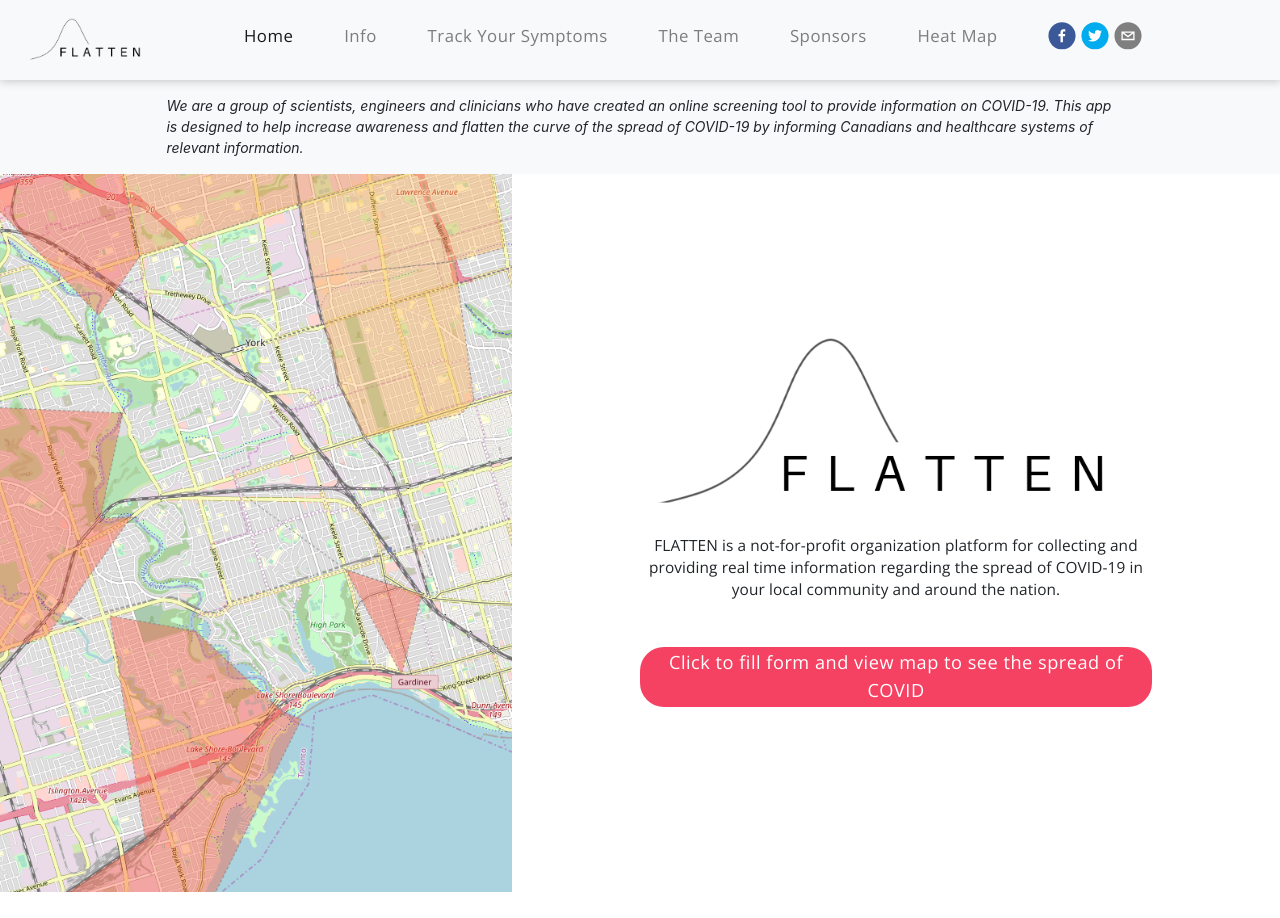
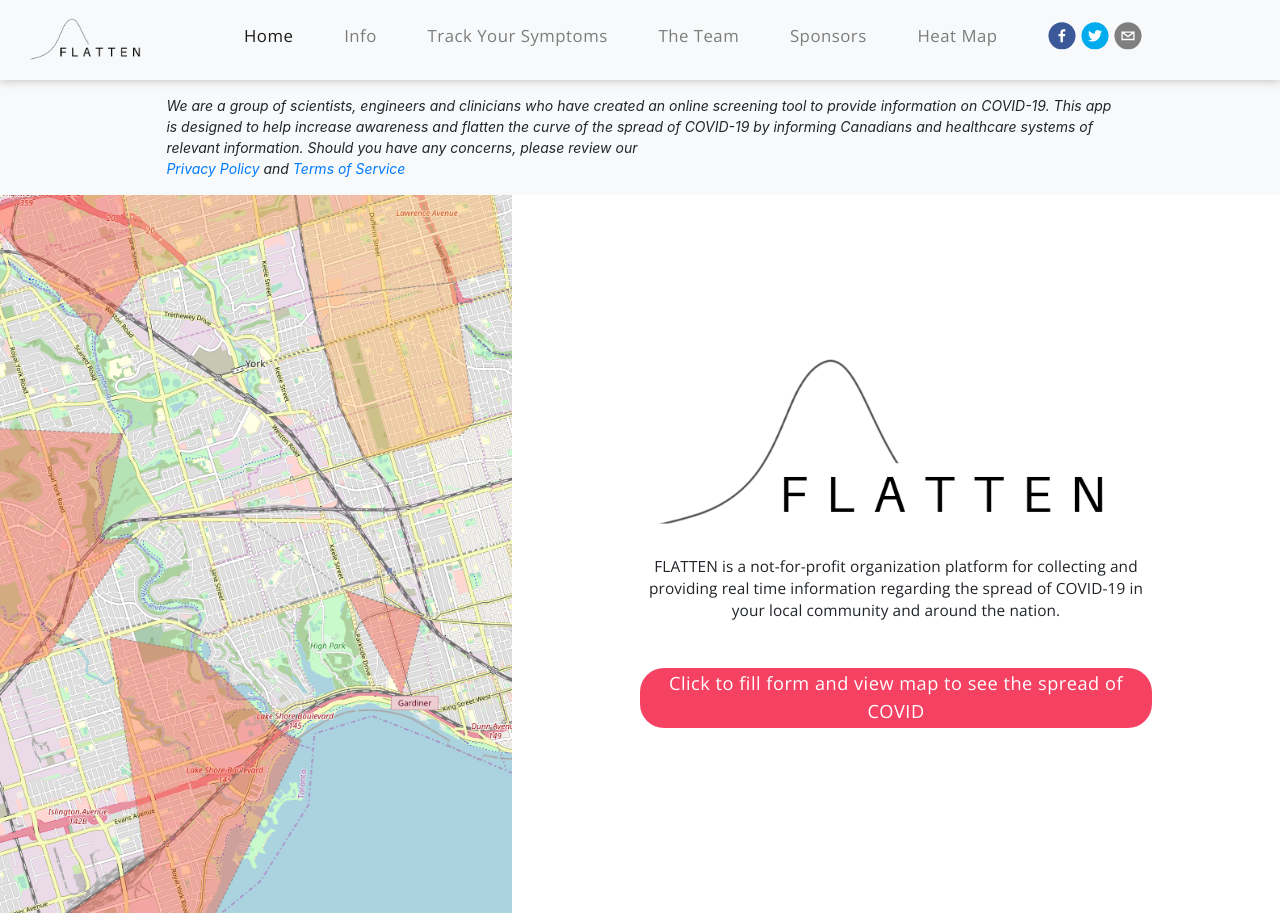
Before and after one commit to yifeiz/covid-19-frontend, a React (Create React App) app: page / in a window 1280 px wide. Before the commit the page ends 897 px from the top, so only its background shows below. Built offline with nearby package versions, Linux system fonts and the light colour scheme.

Commit message:
terms and conditions

```diff
--- a/src/components/about-us/AboutUs.jsx
+++ b/src/components/about-us/AboutUs.jsx
@@ -4,15 +4,9 @@ import Profile from "./Profile";
 import Disclaimer from "../disclaimer/Disclaimer";
 import volunteers from "./Volunteers";
 
-let disclaimerText = `We are a group of scientists, engineers and clinicians
-  who have created an online screening tool to provide information on COVID-19.
-  This app is designed to help increase awareness and flatten the curve of the
-  spread of COVID-19 by informing Canadians and healthcare systems of relevant
-  information.`;
-
 const AboutUs = () => (
   <React.Fragment>
-    <Disclaimer>{disclaimerText}</Disclaimer>
+    <Disclaimer />
     <div className="about-us">
       <section>
         <h4 className="title"> The Team </h4>
--- a/src/components/disclaimer/Disclaimer.js
+++ b/src/components/disclaimer/Disclaimer.js
@@ -2,9 +2,23 @@ import React from "react";
 
 import "./Disclaimer.css";
 
-const Disclaimer = ({ children }) => (
+const Disclaimer = () => (
   <div className="Disclaimer">
-    {children}
+    <div>
+      We are a group of scientists, engineers and clinicians who have created an
+      online screening tool to provide information on COVID-19. This app is
+      designed to help increase awareness and flatten the curve of the spread of
+      COVID-19 by informing Canadians and healthcare systems of relevant
+      information. Should you have any concerns, please review our
+    </div>
+    <a href="https://drive.google.com/open?id=1dbkrOLBBp_yqus-oeQ_JXdanDbdb8u-6">
+      Privacy Policy{" "}
+    </a>
+    and
+    <a href="https://drive.google.com/open?id=1Cb9yb1zFXrQs0TKIAytx-16vCuHpJBDc">
+      {" "}
+      Terms of Service
+    </a>
   </div>
 );
 
--- a/src/components/home/Home.jsx
+++ b/src/components/home/Home.jsx
@@ -4,15 +4,9 @@ import logo from "../../assets/logo.png";
 import "./home.css";
 import Disclaimer from "../disclaimer/Disclaimer";
 
-let disclaimerText = `We are a group of scientists, engineers and clinicians
-  who have created an online screening tool to provide information on COVID-19.
-  This app is designed to help increase awareness and flatten the curve of the
-  spread of COVID-19 by informing Canadians and healthcare systems of relevant
-  information.`;
-
 const Home = () => (
   <React.Fragment>
-    <Disclaimer>{disclaimerText}</Disclaimer>
+    <Disclaimer />
     <div className="home">
       <div className="home__left">
         <p className="home__label"></p>
--- a/src/components/info/Info.jsx
+++ b/src/components/info/Info.jsx
@@ -13,12 +13,6 @@ import Para7 from "./Paragraphs/Para7";
 import Para8 from "./Paragraphs/Para8";
 import Para9 from "./Paragraphs/Para9";
 import Para10 from "./Paragraphs/Para10";
-
-let disclaimerText = `We are a group of scientists, engineers and clinicians
-  who have created an online screening tool to provide information on COVID-19.
-  This app is designed to help increase awareness and flatten the curve of the
-  spread of COVID-19 by informing Canadians and healthcare systems of relevant
-  information.`;
 
 class App extends Component {
   constructor(props) {
@@ -55,7 +49,7 @@ class App extends Component {
     const { cards, collapse } = this.state;
     return (
       <React.Fragment>
-        <Disclaimer>{disclaimerText}</Disclaimer>
+        <Disclaimer />
         <div className="info__container">
           <h4 className="info__title">Frequently Asked Questions</h4>
           {cards.map((elem, index) => {
--- a/src/components/sponsors/Sponsors.jsx
+++ b/src/components/sponsors/Sponsors.jsx
@@ -23,15 +23,9 @@ class Sponsors extends React.Component {
     community and around the nation. Although we cannot yet provide tax reciepts, we are
     accepting donations and you can contact us at the email below should you be interested.`;
 
-    const disclaimerText = `We are a group of scientists, engineers and clinicians
-    who have created an online screening tool to provide information on COVID-19.
-    This app is designed to help increase awareness and flatten the curve of the
-    spread of COVID-19 by informing Canadians and healthcare systems of relevant
-    information. `;
-
     return (
       <div className="App">
-        <Disclaimer>{disclaimerText}</Disclaimer>
+        <Disclaimer />
         <section>
           <h1 className="title"> Sponsors </h1>
           <p className="description">{description}</p>
```
